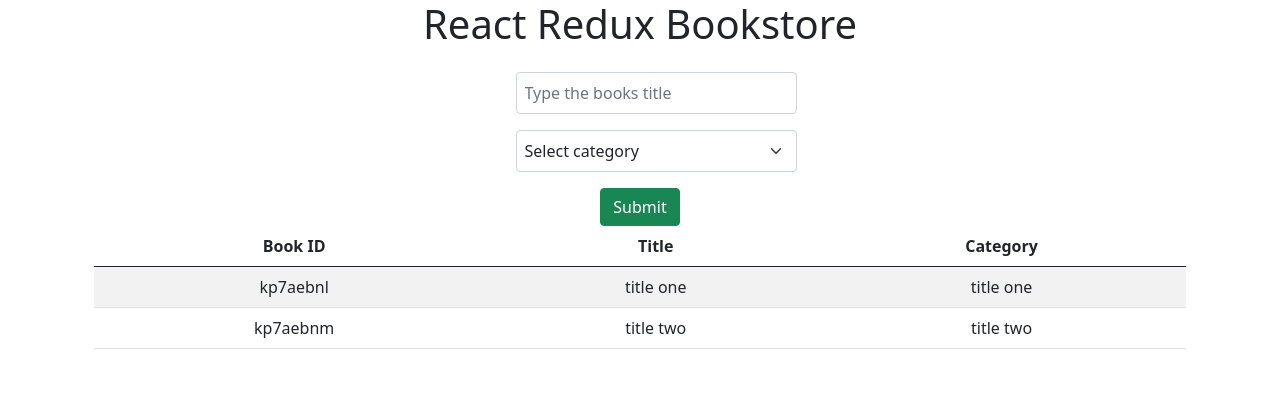
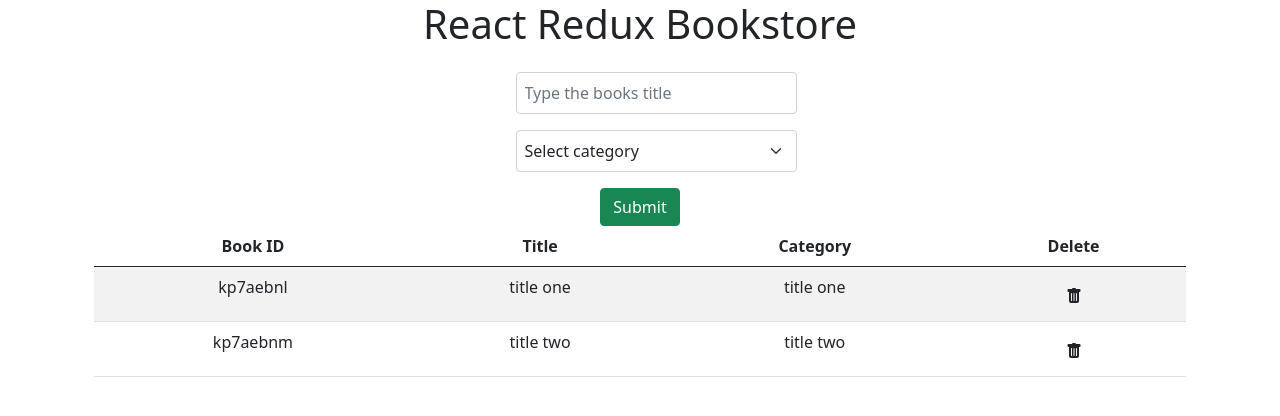
Before and after one commit to karmaester/react-redux-bookstore, a React (Create React App) app: page / in a window 1280 px wide. Shown: the top 416 px of the page. Built offline with nearby package versions, Linux system fonts and the light colour scheme.

Commit message:
Add delete button

```diff
--- a/package.json
+++ b/package.json
@@ -9,6 +9,7 @@
     "prop-types": "^15.7.2",
     "react": "^17.0.2",
     "react-dom": "^17.0.2",
+    "react-icons": "^4.2.0",
     "react-redux": "^7.2.4",
     "react-scripts": "4.0.3",
     "redux": "^4.1.0",
--- a/src/actions/index.js
+++ b/src/actions/index.js
@@ -5,6 +5,7 @@ export const createBookAction = (book) => ({
   payload: book,
 });
 
-export const removeBookAction = () => ({
+export const removeBookAction = (id) => ({
   type: REMOVE_BOOK,
+  payload: id,
 });
--- a/src/components/Book.js
+++ b/src/components/Book.js
@@ -1,8 +1,9 @@
 /* eslint-disable react/forbid-prop-types */
 import React from 'react';
 import PropTypes from 'prop-types';
+import { BsFillTrashFill } from 'react-icons/bs';
 
-const Book = ({ book }) => {
+const Book = ({ book, onClick }) => {
   const { id, title, category } = book;
   return (
     <>
@@ -10,6 +11,11 @@ const Book = ({ book }) => {
         <td>{id}</td>
         <td>{title}</td>
         <td>{category}</td>
+        <td>
+          <button type="button" key="id" className="btn" onClick={() => onClick(id)}>
+            <BsFillTrashFill />
+          </button>
+        </td>
       </tr>
     </>
   );
@@ -17,6 +23,7 @@ const Book = ({ book }) => {
 
 Book.propTypes = {
   book: PropTypes.object.isRequired,
+  onClick: PropTypes.func.isRequired,
 };
 
 export default Book;
--- a/src/containers/BookList.js
+++ b/src/containers/BookList.js
@@ -3,8 +3,15 @@ import React from 'react';
 import { connect } from 'react-redux';
 import PropTypes from 'prop-types';
 import Book from '../components/Book';
+import { removeBookAction } from '../actions';
 
-const BookList = ({ books }) => (
+const BookList = ({ books }) => {
+  const handleDelete = (id) => {
+    console.log(id);
+    removeBookAction(id);
+  };
+
+  return (
     <div className="container">
       <table className="table table-striped">
         <thead>
@@ -12,16 +19,18 @@ const BookList = ({ books }) => (
             <th scope="col">Book ID</th>
             <th scope="col">Title</th>
             <th scope="col">Category</th>
+            <th scope="col">Delete</th>
           </tr>
         </thead>
         <tbody>
           {books.map((book) => (
-          <Book key={book.id} book={book} />
+            <Book key={book.id} book={book} onClick={handleDelete} />
           ))}
         </tbody>
       </table>
     </div>
   );
+};
 
 BookList.propTypes = {
   books: PropTypes.array.isRequired,
@@ -30,4 +39,5 @@ BookList.propTypes = {
 const mapStateToProps = (state) => ({
   books: state.books,
 });
-export default connect(mapStateToProps)(BookList);
+
+export default connect(mapStateToProps, { removeBookAction })(BookList);
--- a/src/reducers/books.js
+++ b/src/reducers/books.js
@@ -10,14 +10,7 @@ const bookReducer = (state = initialState, action) => {
         action.payload,
       ];
     case REMOVE_BOOK:
-      return [
-        ...state,
-        {
-          id: 1,
-          title: 'title remove',
-          category: 'title remove',
-        },
-      ];
+      return [...state.filter((book) => book.id !== action.payload)];
     default:
       break;
   }
```
Also changed, not shown: 1 other file (tests, documents, lock files or other folders). Lines whose indentation alone changed are shown as unchanged.
